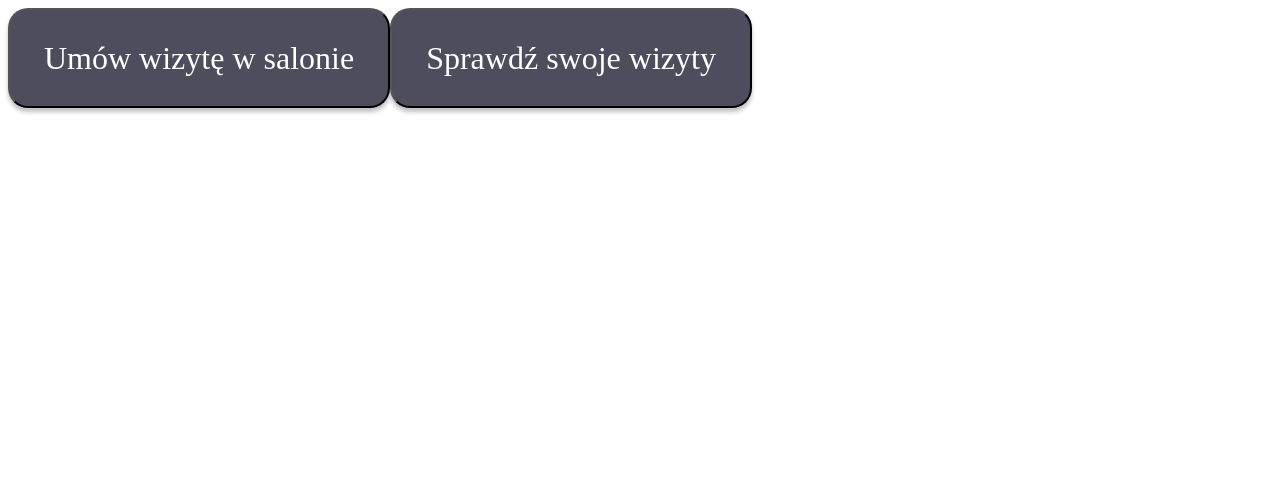
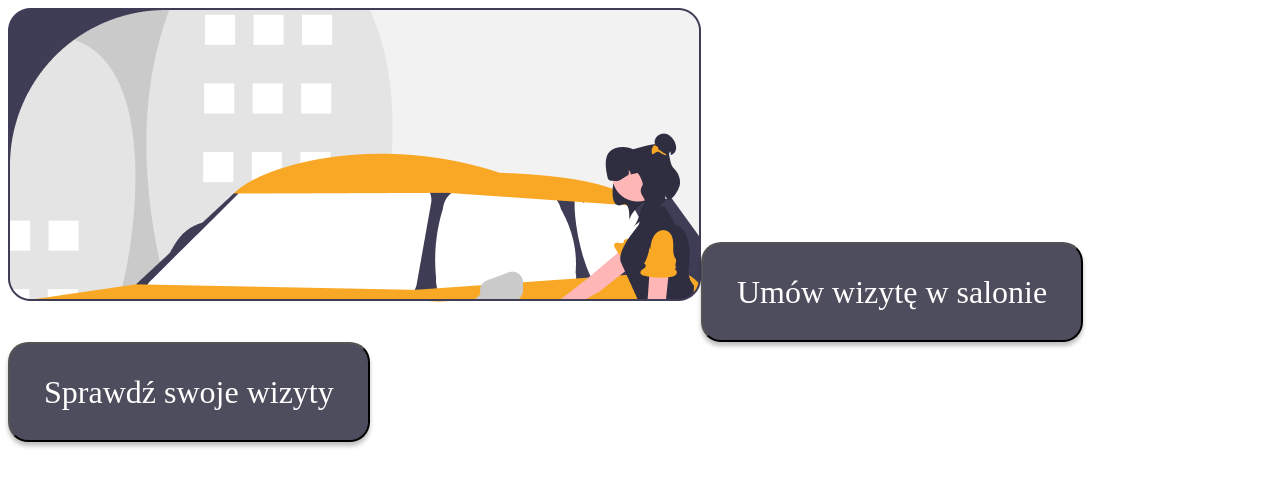
Before and after one commit to pploszczyca/Car-Detailing, a React (Vite) app in the folder frontend/: page / in a window 1280 px wide. Shown: the top 486 px of the page. Built offline with nearby package versions, Linux system fonts and the light colour scheme.

Commit message:
Added logo.png

```diff
--- a/frontend/src/pages/Main/MainPage.tsx
+++ b/frontend/src/pages/Main/MainPage.tsx
@@ -1,11 +1,13 @@
 import useMainPage from "./useMainPage.ts";
 import Button from "../../components/Button/Button.tsx";
+import logo from "../../assets/images/logo.png"
 
 export function MainPage() {
     const {onMakeAnOrderClicked, onOrdersClicked} = useMainPage()
 
     return (
         <div>
+            <img src={logo} alt="Logo"/>
             <Button onClick={onMakeAnOrderClicked}>Umów wizytę w salonie</Button>
             <Button onClick={onOrdersClicked}>Sprawdź swoje wizyty</Button>
         </div>
```
Also changed, not shown: frontend/src/assets/images/logo.png (added).
